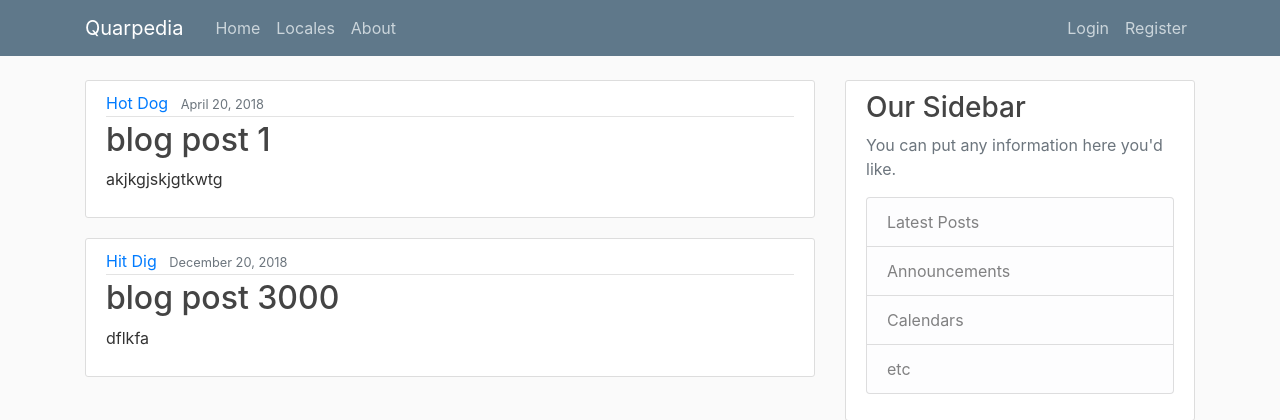
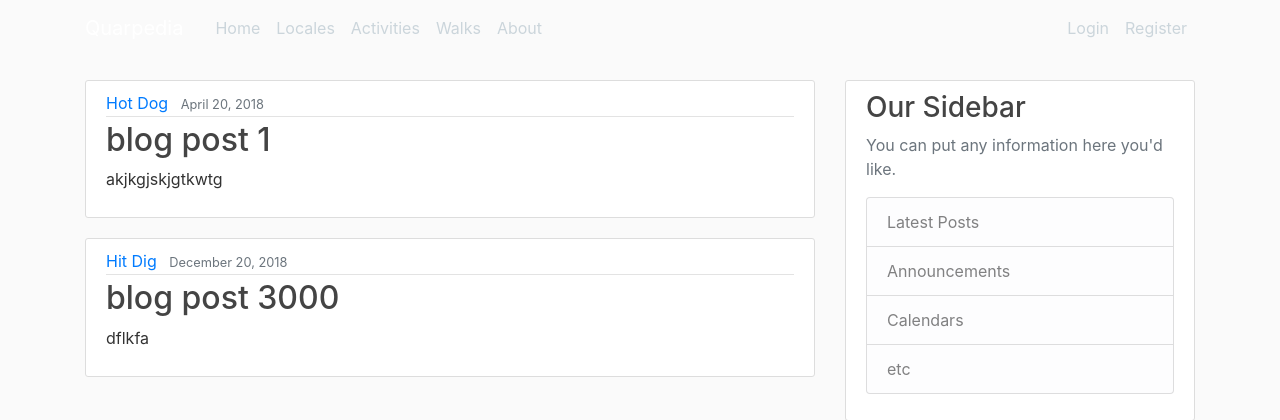
Before and after one commit to hjryan/ryanryan, a Flask app: page / in a window 1280 px wide. Shown: the top 420 px of the page. Run offline with Flask 2, Linux system fonts and the light colour scheme.

Commit message:
changing template

```diff
--- a/templates/layout.html
+++ b/templates/layout.html
@@ -21,7 +21,7 @@
 </head>
 <body>
 	<header class="site-header">
-		<nav class="navbar navbar-expand-md navbar-dark bg-steel fixed-top">
+		<nav class="navbar navbar-expand-md navbar-dark bg-pink fixed-top">
 			<div class="container">
 				<a class="navbar-brand mr-4" href="/">Quarpedia</a>
 				<button class="navbar-toggler" type="button" data-toggle="collapse" data-target="#navbarToggle" aria-controls="navbarToggle" aria-expanded="false" aria-label="Toggle navigation">
@@ -30,7 +30,9 @@
 				<div class="collapse navbar-collapse" id="navbarToggle">
 					<div class="navbar-nav mr-auto">
 						<a class="nav-item nav-link" href="/">Home</a>
-						<a class="nav-item nav-link" href="locales.html">Locales</a>
+						<a class="nav-item nav-link" href="/locales">Locales</a>
+						<a class="nav-item nav-link" href="/activities">Activities</a>
+						<a class="nav-item nav-link" href="/walks">Walks</a>
 						<a class="nav-item nav-link" href="/about">About</a>
 					</div>
 					<!-- Navbar Right Side -->
```
